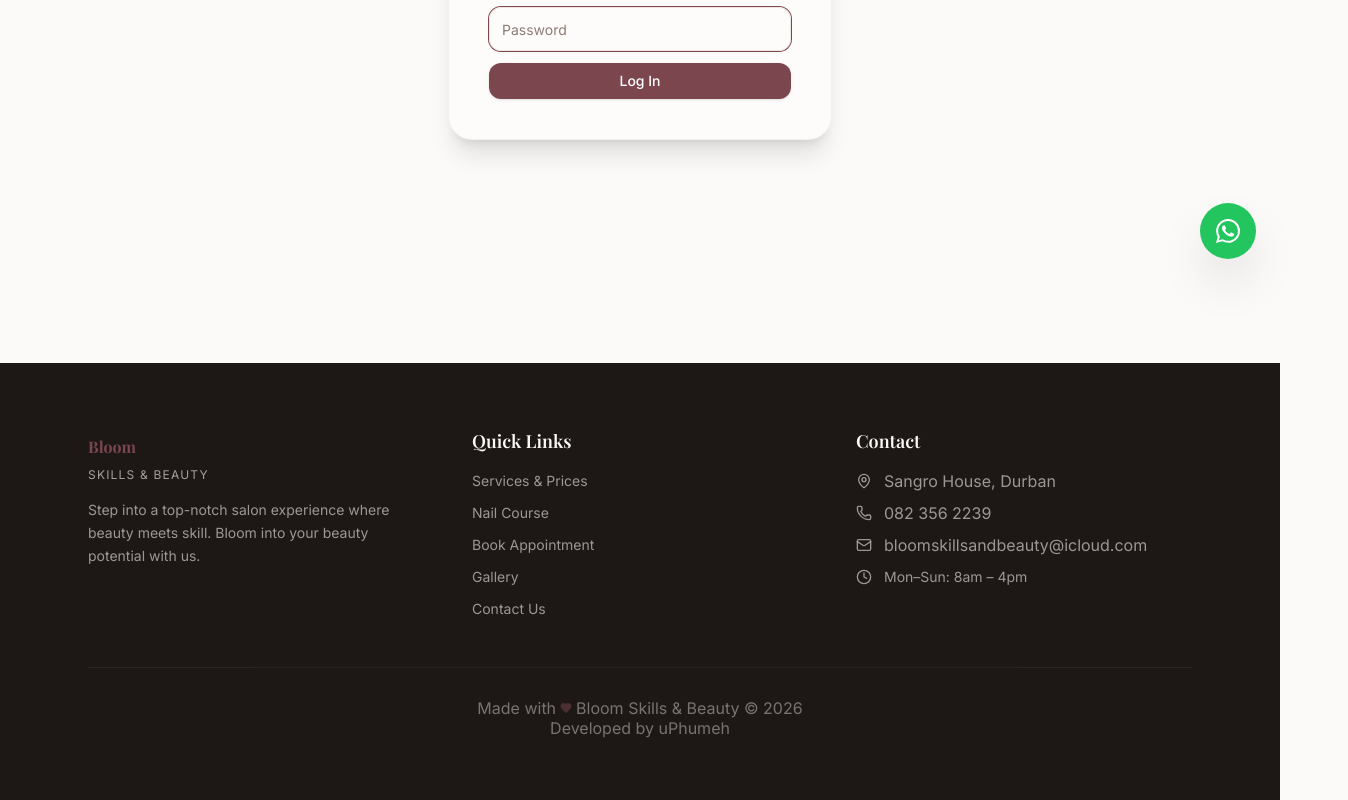
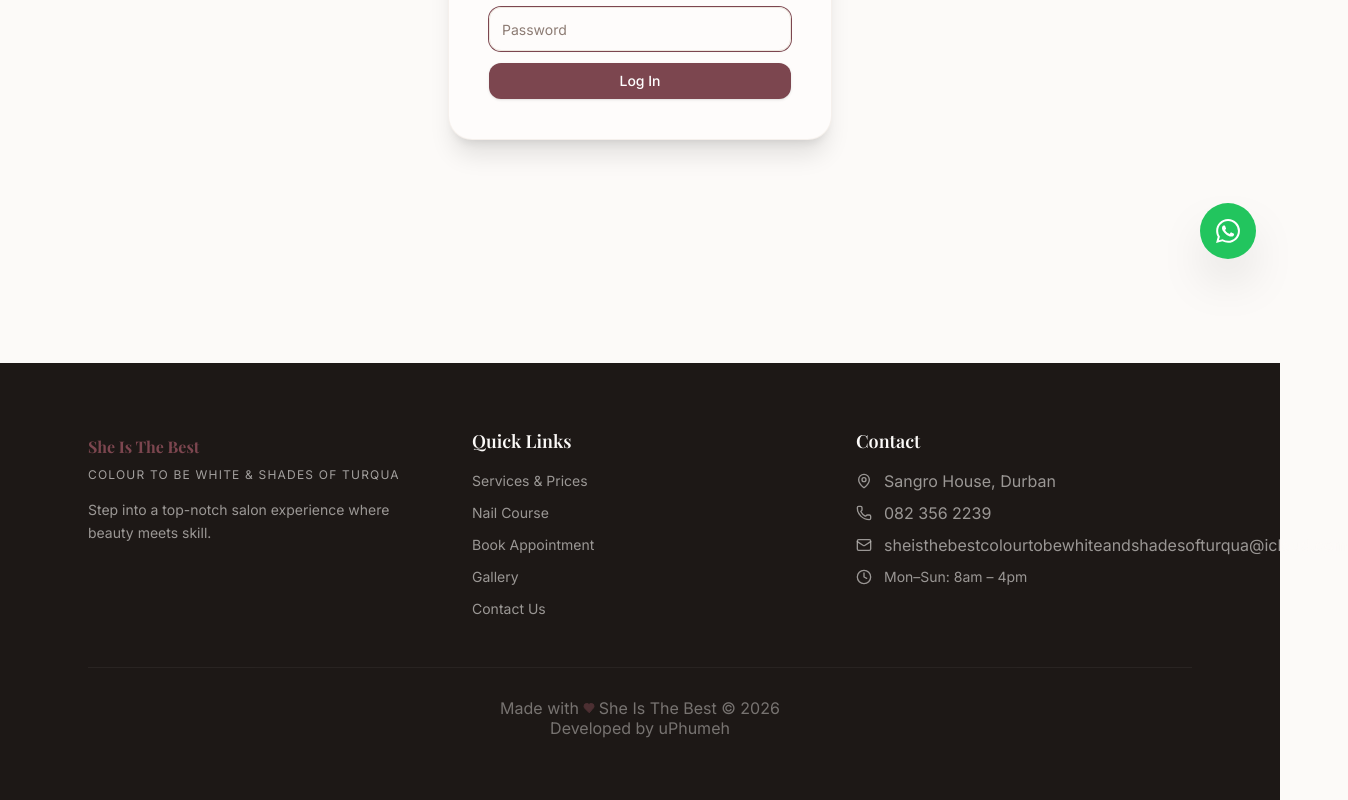
Before and after one commit to Sphile2012/spiffy-treacle-bd7029, a React (Vite) app: page /admin in a window 1280 px wide. Shown: the part 517-1317 px from the top of the page, 1348 px wide, since content can reach past the window. Built offline with nearby package versions, Linux system fonts and the light colour scheme; a web font is replaced by a local one.

Commit message:
chore: change name from Bloom Skills and Beauty to She Is The Best

```diff
--- a/package.json
+++ b/package.json
@@ -1,5 +1,5 @@
 {
-  "name": "bloom-skills-beauty",
+  "name": "she-is-the-best",
   "private": true,
   "version": "0.0.0",
   "type": "module",
--- a/src/api/base44Client.js
+++ b/src/api/base44Client.js
@@ -1,7 +1,7 @@
 // API client — uses localStorage for data storage (no backend required)
 // To connect a real backend, replace the localStorage calls with fetch() calls to your API.
 
-const DB_KEY = 'bloom_bookings';
+const DB_KEY = 'she_is_the_best_bookings';
 
 function getAll() {
   try { return JSON.parse(localStorage.getItem(DB_KEY) || '[]'); } catch { return []; }
@@ -45,7 +45,7 @@ const BookingEntity = {
   },
 };
 
-const ADMIN_SESSION_KEY = 'bloom_admin_session';
+const ADMIN_SESSION_KEY = 'she_is_the_best_admin_session';
 
 export const base44 = {
   entities: {
--- a/src/components/Footer.jsx
+++ b/src/components/Footer.jsx
@@ -11,11 +11,11 @@ export default function Footer() {
         <div className="grid grid-cols-1 md:grid-cols-3 gap-12">
           <div>
             <h3 className="font-heading text-2xl font-bold text-background mb-4">
-              <span className="text-primary font-black">Bloom</span>
-              <span className="block text-xs font-body font-light tracking-widest text-background/60 uppercase mt-1">Skills &amp; Beauty</span>
+              <span className="text-primary font-black">She Is The Best</span>
+              <span className="block text-xs font-body font-light tracking-widest text-background/60 uppercase mt-1">Colour To Be White & Shades Of Turqua</span>
             </h3>
             <p className="text-sm leading-relaxed opacity-70">
-              Step into a top-notch salon experience where beauty meets skill. Bloom into your beauty potential with us.
+              Step into a top-notch salon experience where beauty meets skill.
             </p>
           </div>
 
@@ -52,9 +52,9 @@ export default function Footer() {
                 <Phone className="w-4 h-4 shrink-0" />
                 082 356 2239
               </a>
-              <a href="mailto:bloomskillsandbeauty@icloud.com" className="flex items-center gap-3 opacity-70 hover:opacity-100 transition-opacity">
+              <a href="mailto:sheisthebestcolourtobewhiteandshadesofturqua@icloud.com" className="flex items-center gap-3 opacity-70 hover:opacity-100 transition-opacity">
                 <Mail className="w-4 h-4 shrink-0" />
-                bloomskillsandbeauty@icloud.com
+                sheisthebestcolourtobewhiteandshadesofturqua@icloud.com
               </a>
               <div className="flex items-center gap-3 opacity-70">
                 <Clock className="w-4 h-4 shrink-0" />
@@ -66,7 +66,7 @@ export default function Footer() {
 
         <div className="border-t border-background/10 mt-12 pt-8 text-center text-xs opacity-50 space-y-1">
           <p className="flex items-center justify-center gap-1">
-            Made with <Heart className="w-3 h-3 text-primary fill-primary" /> Bloom Skills & Beauty © {new Date().getFullYear()}
+            Made with <Heart className="w-3 h-3 text-primary fill-primary" /> She Is The Best © {new Date().getFullYear()}
           </p>
           <p>Developed by uPhumeh</p>
         </div>
@@ -74,7 +74,7 @@ export default function Footer() {
 
       {/* Floating WhatsApp Button */}
       <a
-        href="https://wa.me/27823562239?text=Hi%20Bloom%20Skills%20%26%20Beauty!%20I'd%20like%20to%20make%20an%20enquiry."
+        href="https://wa.me/27823562239?text=Hi%20She%20Is%20The%20Best!%20I'd%20like%20to%20make%20an%20enquiry."
         target="_blank"
         rel="noopener noreferrer"
         className="fixed bottom-6 right-6 z-50 bg-green-500 hover:bg-green-600 text-white rounded-full p-4 shadow-2xl transition-all hover:scale-110"
--- a/src/lib/AuthContext.jsx
+++ b/src/lib/AuthContext.jsx
@@ -2,7 +2,7 @@ import React, { createContext, useState, useContext, useEffect } from 'react';
 
 const AuthContext = createContext();
 
-const ADMIN_SESSION_KEY = 'bloom_admin_session';
+const ADMIN_SESSION_KEY = 'she_is_the_best_admin_session';
 const ADMIN_PASSWORD = import.meta.env.VITE_ADMIN_PASSWORD;
 
 export const AuthProvider = ({ children }) => {
@@ -28,7 +28,7 @@ export const AuthProvider = ({ children }) => {
 
   const login = (password) => {
     if (password === ADMIN_PASSWORD) {
-      const session = { role: 'admin', email: 'admin@bloomskillsandbeauty.com' };
+      const session = { role: 'admin', email: 'admin@sheisthebestcolourtobewhiteandshadesofturqua.com' };
       localStorage.setItem(ADMIN_SESSION_KEY, JSON.stringify(session));
       setUser(session);
       setIsAuthenticated(true);
--- a/src/pages/BookingConfirmed.jsx
+++ b/src/pages/BookingConfirmed.jsx
@@ -24,19 +24,19 @@ export default function BookingConfirmed() {
   }
 
   const whatsappMsg = isCourse
-    ? `Hi Bloom Skills & Beauty! 🌸\n\nI've just enrolled in the *Beginner Nail Course* online!\n\n👤 *Name:* ${booking.client_name}\n📞 *Phone:* ${booking.client_phone}\n🎓 *Course:* ${booking.service_detail}\n📅 *Start Date:* ${booking.preferred_date}\n💰 *Course Fee:* R${booking.price}\n\nPlease find my *R500 registration deposit* proof of payment attached. Thank you! 💅✨`
-    : `Hi Bloom Skills & Beauty! 🌸\n\nI've just completed my booking online!\n\n👤 *Name:* ${booking.client_name}\n📞 *Phone:* ${booking.client_phone}\n💅 *Service:* ${booking.service_detail}\n📅 *Date:* ${booking.preferred_date}\n⏰ *Time:* ${booking.preferred_time}\n\nPlease find my *R100 deposit* proof of payment attached. See you soon! 💅`;
+    ? `Hi She Is The Best! 🌸\n\nI've just enrolled in the *Beginner Nail Course* online!\n\n👤 *Name:* ${booking.client_name}\n📞 *Phone:* ${booking.client_phone}\n🎓 *Course:* ${booking.service_detail}\n📅 *Start Date:* ${booking.preferred_date}\n💰 *Course Fee:* R${booking.price}\n\nPlease find my *R500 registration deposit* proof of payment attached. Thank you! 💅✨`
+    : `Hi She Is The Best! 🌸\n\nI've just completed my booking online!\n\n👤 *Name:* ${booking.client_name}\n📞 *Phone:* ${booking.client_phone}\n💅 *Service:* ${booking.service_detail}\n📅 *Date:* ${booking.preferred_date}\n⏰ *Time:* ${booking.preferred_time}\n\nPlease find my *R100 deposit* proof of payment attached. See you soon! 💅`;
 
   const emailSubject = isCourse
     ? `Course Enrolment - ${booking.client_name}`
     : `Booking Confirmation - ${booking.client_name}`;
 
   const emailBody = isCourse
-    ? `Hi Bloom Skills & Beauty,\n\nI have just enrolled in the Beginner Nail Course online.\n\nName: ${booking.client_name}\nPhone: ${booking.client_phone}\nEmail: ${booking.client_email || "Not provided"}\nCourse: ${booking.service_detail}\nStart Date: ${booking.preferred_date}\nCourse Fee: R${booking.price}\n\nI have attached my R500 registration deposit proof of payment.\n\nThank you!\n${booking.client_name}`
-    : `Hi Bloom Skills & Beauty,\n\nI have just completed my booking online.\n\nName: ${booking.client_name}\nPhone: ${booking.client_phone}\nEmail: ${booking.client_email || "Not provided"}\nService: ${booking.service_detail}\nDate: ${booking.preferred_date}\nTime: ${booking.preferred_time}\n\nI have attached my R100 deposit proof of payment.\n\nSee you soon!\n${booking.client_name}`;
+    ? `Hi She Is The Best,\n\nI have just enrolled in the Beginner Nail Course online.\n\nName: ${booking.client_name}\nPhone: ${booking.client_phone}\nEmail: ${booking.client_email || "Not provided"}\nCourse: ${booking.service_detail}\nStart Date: ${booking.preferred_date}\nCourse Fee: R${booking.price}\n\nI have attached my R500 registration deposit proof of payment.\n\nThank you!\n${booking.client_name}`
+    : `Hi She Is The Best,\n\nI have just completed my booking online.\n\nName: ${booking.client_name}\nPhone: ${booking.client_phone}\nEmail: ${booking.client_email || "Not provided"}\nService: ${booking.service_detail}\nDate: ${booking.preferred_date}\nTime: ${booking.preferred_time}\n\nI have attached my R100 deposit proof of payment.\n\nSee you soon!\n${booking.client_name}`;
 
   const whatsappUrl = `https://wa.me/27823562239?text=${encodeURIComponent(whatsappMsg)}`;
-  const emailUrl = `mailto:bloomskillsandbeauty@icloud.com?subject=${encodeURIComponent(emailSubject)}&body=${encodeURIComponent(emailBody)}`;
+  const emailUrl = `mailto:sheisthebestcolourtobewhiteandshadesofturqua@icloud.com?subject=${encodeURIComponent(emailSubject)}&body=${encodeURIComponent(emailBody)}`;
 
   const sendBoth = () => {
     window.open(whatsappUrl, "_blank");
@@ -119,7 +119,7 @@ export default function BookingConfirmed() {
               <p className="font-bold text-blue-900 mb-3">🏦 Payment Details</p>
               <div className="space-y-1.5 text-blue-800 text-xs">
                 <div className="flex justify-between"><span>Bank</span><span className="font-semibold">FNB</span></div>
-                <div className="flex justify-between"><span>Account Name</span><span className="font-semibold">Bloom Skills & Beauty</span></div>
+                <div className="flex justify-between"><span>Account Name</span><span className="font-semibold">She Is The Best</span></div>
                 <div className="flex justify-between"><span>Account Number</span><span className="font-semibold">12345678901</span></div>
                 <div className="flex justify-between"><span>Branch Code</span><span className="font-semibold">632005</span></div>
                 <div className="flex justify-between"><span>Reference</span><span className="font-semibold">{booking.client_name}</span></div>
@@ -133,7 +133,7 @@ export default function BookingConfirmed() {
             <div className="bg-green-50 border border-green-200 rounded-2xl p-4 text-sm text-green-800 flex gap-3">
               <CheckCircle2 className="w-5 h-5 shrink-0 mt-0.5 text-green-600" />
               <div>
-                <p className="font-semibold mb-1">Thank you for choosing Bloom Skills & Beauty!</p>
+                <p className="font-semibold mb-1">Thank you for choosing She Is The Best!</p>
                 <p className="text-xs leading-relaxed">
                   Please arrive at least <strong>15 minutes early</strong>. If you arrive 15 minutes or more late, your booking will be automatically cancelled. To cancel or reschedule, notify us at least <strong>24 hours in advance</strong>. 🌸
                 </p>
--- a/src/pages/Contact.jsx
+++ b/src/pages/Contact.jsx
@@ -21,8 +21,8 @@ const contactItems = [
   {
     icon: Mail,
     title: "Email",
-    detail: "bloomskillsandbeauty@icloud.com",
-    action: "mailto:bloomskillsandbeauty@icloud.com",
+    detail: "sheisthebestcolourtobewhiteandshadesofturqua@icloud.com",
+    action: "mailto:sheisthebestcolourtobewhiteandshadesofturqua@icloud.com",
     actionLabel: "Send Email",
   },
   {
@@ -87,7 +87,7 @@ export default function Contact() {
             The fastest way to reach us. Send a message and we'll respond right away!
           </p>
           <a
-            href="https://wa.me/27823562239?text=Hi%20Bloom%20Skills%20%26%20Beauty!%20I'd%20like%20to%20make%20an%20enquiry."
+            href="https://wa.me/27823562239?text=Hi%20She%20Is%20The%20Best!%20I'd%20like%20to%20make%20an%20enquiry."
             target="_blank"
             rel="noopener noreferrer"
           >
--- a/src/pages/NailCourse.jsx
+++ b/src/pages/NailCourse.jsx
@@ -36,9 +36,9 @@ export default function NailCourse() {
         <h1 className="font-heading text-4xl sm:text-5xl font-bold text-foreground mb-2">
           💅 Beginner Nail Course 🎓
         </h1>
-        <p className="font-heading italic text-primary text-lg mb-4">Bloom Skills & Beauty</p>
+        <p className="font-heading italic text-primary text-lg mb-4">She Is The Best</p>
         <p className="text-muted-foreground max-w-lg mx-auto text-sm">
-          Learn essential nail techniques from scratch and bloom into your beauty career. From zero to professional in just 2 weeks!
+          Learn essential nail techniques from scratch and blossom into your beauty career. From zero to professional in just 2 weeks!
         </p>
       </div>
 
```
Also changed, not shown: 1 other file (tests, documents, lock files or other folders).
